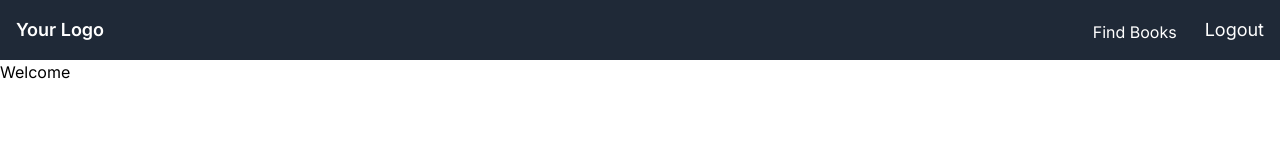
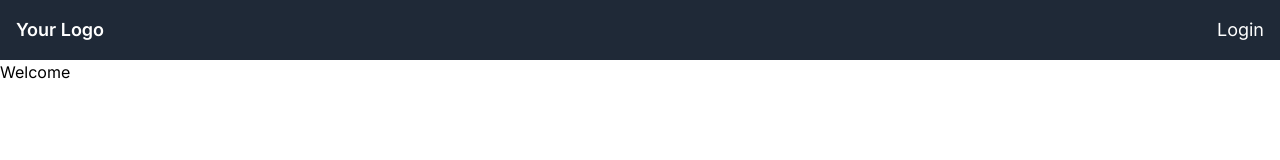
Before and after one commit to Rishi-Mishra0704/book-match-frontend, a Next.js app: page / in a window 1280 px wide. Shown: the top 160 px of the page. Built offline with nearby package versions, Linux system fonts and the light colour scheme.

Commit message:
update render logic for navbar

```diff
--- a/src/components/Navbar.tsx
+++ b/src/components/Navbar.tsx
@@ -1,13 +1,14 @@
 "use client";
 import React, { useState } from "react";
 import Link from "next/link";
-import { useRouter } from "next/navigation";
+import { useRouter, usePathname } from "next/navigation";
 
 import { MdClose } from "react-icons/md";
 import { CiMenuFries } from "react-icons/ci";
 const Navbar = () => {
   const [isOpen, setIsOpen] = useState<boolean>(false);
   const router = useRouter();
+  const pathname = usePathname();
   const handleLogout = () => {
     localStorage.removeItem("student_data");
     router.push("/");
@@ -26,18 +27,33 @@ const Navbar = () => {
           </Link>
         </div>
         <div className="hidden md:flex space-x-4">
+          {pathname !== "/" && pathname !== "/students" && (
             <Link
               href="/books"
-            className="text-white 2xl mt-1 mx-3 hover:text-gray-500"
+              className={`text-white 2xl mt-1 mx-3 hover:text-gray-500 ${
+                pathname === "/books" ? "active" : ""
+              }`}
             >
               Find Books
             </Link>
+          )}
+          {pathname === "/" ? (
+            <Link
+              href="/login"
+              className="text-white text-lg hover:text-gray-500"
+            >
+              Login
+            </Link>
+          ) : (
+            pathname !== "/students" && (
               <button
                 onClick={handleLogout}
                 className="text-white text-lg hover:text-gray-500"
               >
                 Logout
               </button>
+            )
+          )}
         </div>
         <div className="md:hidden">
           <button
@@ -54,15 +70,30 @@ const Navbar = () => {
         {isOpen && (
           <div className="md:hidden absolute top-12 right-0 bg-gray-800 w-full h-full">
             <div className="flex flex-col items-center justify-center h-1/2 m-4">
-              <Link href="/books" className="text-white text-3xl my-4">
+              {pathname !== "/" && pathname !== "/students" && (
+                <Link
+                  href="/books"
+                  className={`text-white text-3xl my-4 ${
+                    pathname === "/books" ? "active" : ""
+                  }`}
+                >
                   Find Books
                 </Link>
+              )}
+              {pathname === "/" ? (
+                <Link href="/login" className="text-white text-3xl my-4">
+                  Login
+                </Link>
+              ) : (
+                pathname !== "/students" && (
                   <button
                     onClick={handleLogout}
-                className="text-white text-3xl my-4 "
+                    className="text-white text-3xl my-4"
                   >
                     Logout
                   </button>
+                )
+              )}
             </div>
           </div>
         )}
```
Lines whose indentation alone changed are shown as unchanged.
